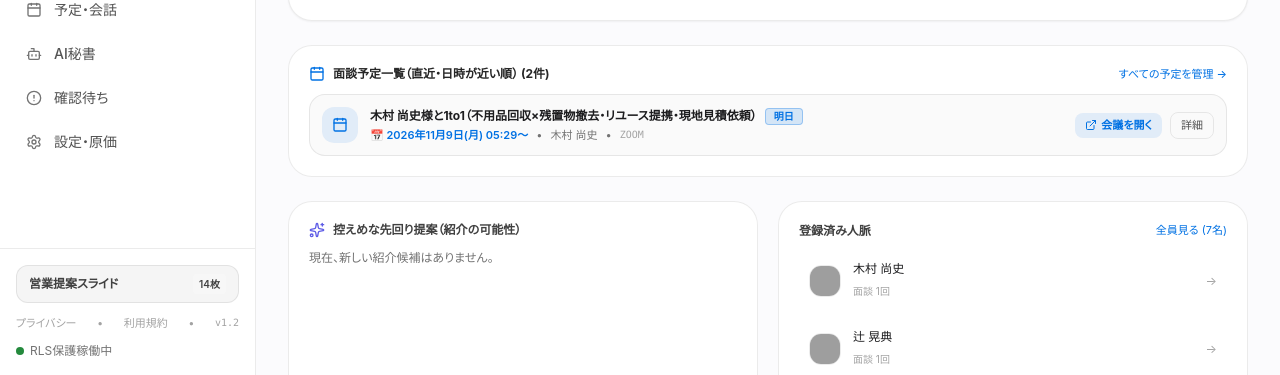
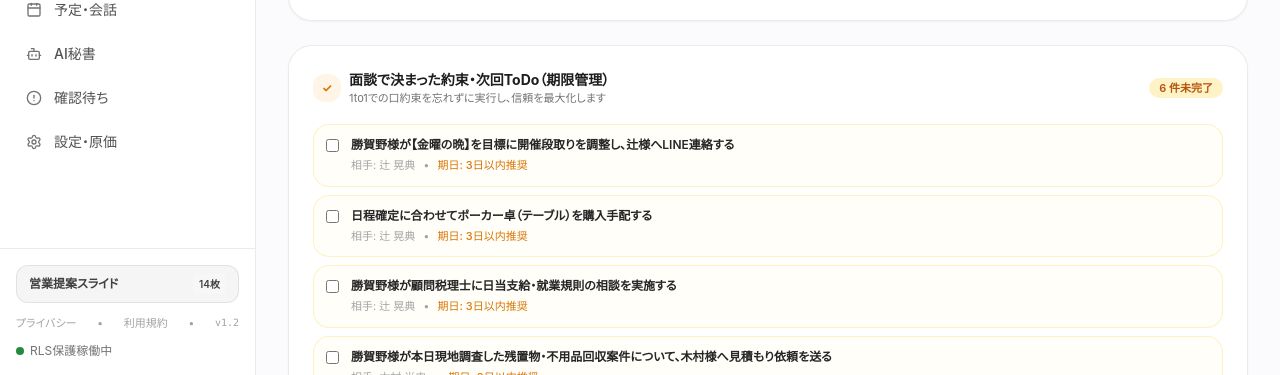
Before and after one commit to spitarmy/ai-network-concierge, a React (Vite) app: page / in a window 1280 px wide. Shown: the part 425-800 px from the top of the page. Built offline with nearby package versions, Linux system fonts and the light colour scheme; no server answers; grey boxes are pictures that could not be loaded.

Commit message:
feat: add company inquiry toggle, interactive promise ToDo manager, and referral recommendations

```diff
--- a/src/components/ThankYouFollowUpModal.tsx
+++ b/src/components/ThankYouFollowUpModal.tsx
@@ -19,6 +19,7 @@ export const ThankYouFollowUpModal: React.FC<ThankYouFollowUpModalProps> = ({
   const [recipientName, setRecipientName] = useState('');
   const [selectedPersonId, setSelectedPersonId] = useState<string | null>(null);
   const [participants, setParticipants] = useState<{ id: string; name: string }[]>([]);
+  const [askCompany, setAskCompany] = useState(false);
 
   useEffect(() => {
     if (isOpen && meetingId) {
@@ -114,7 +115,42 @@ export const ThankYouFollowUpModal: React.FC<ThankYouFollowUpModalProps> = ({
             <span>同一のZoom URLであっても、各参加者・面談ごとに完全に分離してカルテ記録とお礼文の作成が行われます。</span>
           </div>
 
-          {/* 文体セレクター */}
+          {/* 会社名聞き落とし防止: 正式社名の確認トグル */}
+          <div className="p-3 bg-neutral-100 dark:bg-neutral-800/80 rounded-2xl border border-apple-border dark:border-apple-darkBorder flex items-center justify-between">
+            <div className="flex items-center space-x-2">
+              <span className="text-base">🏢</span>
+              <div>
+                <div className="font-semibold text-neutral-800 dark:text-neutral-200 text-xs">
+                  正式な会社名の確認を一言添える
+                </div>
+                <div className="text-[10px] text-neutral-500">
+                  面談中に社名を聞き落とした場合でも、失礼なく自然にお伺いできます
+                </div>
+              </div>
+            </div>
+            <label className="relative inline-flex items-center cursor-pointer shrink-0 ml-3">
+              <input
+                type="checkbox"
+                checked={askCompany}
+                onChange={e => {
+                  const checked = e.target.checked;
+                  setAskCompany(checked);
+                  const postscript = '\n\n追伸: 大変恐縮ながら、御社の正式な社名表記をお伺いそびれてしまい失礼いたしました。ぜひカルテに大切に記録しておきたく、よろしければ正式な社名を教えていただけますと幸いです！';
+                  if (checked) {
+                    if (!messageText.includes('正式な社名表記')) {
+                      setMessageText(prev => prev + postscript);
+                    }
+                  } else {
+                    setMessageText(prev => prev.replace(postscript, ''));
+                  }
+                }}
+                className="sr-only peer"
+              />
+              <div className="w-9 h-5 bg-neutral-300 peer-focus:outline-none rounded-full peer dark:bg-neutral-700 peer-checked:after:translate-x-full peer-checked:after:border-white after:content-[''] after:absolute after:top-[2px] after:left-[2px] after:bg-white after:border-neutral-300 after:border after:rounded-full after:h-4 after:w-4 after:transition-all dark:border-neutral-600 peer-checked:bg-apple-blue"></div>
+            </label>
+          </div>
+
+                    {/* 文体セレクター */}
           <div>
             <label className="block text-neutral-500 mb-1.5 font-medium">送信先・文体を選択:</label>
             <div className="flex p-1 rounded-2xl bg-neutral-100 dark:bg-neutral-800 border border-apple-border dark:border-apple-darkBorder">
--- a/src/services/store.ts
+++ b/src/services/store.ts
@@ -1280,6 +1280,15 @@ class DataStore {
     this.persist();
   }
 
+
+  public togglePromiseCompleted(factId: string): boolean {
+    const fact = this.state.facts.find(f => f.id === factId);
+    if (!fact) return false;
+    fact.verification_status = fact.verification_status === 'verified' ? 'reported' : 'verified';
+    this.persist();
+    return true;
+  }
+
   public syncZoomInbox(inbox: any[]): boolean {
     if (!Array.isArray(inbox) || inbox.length === 0) return false;
     let added = false;
@@ -1632,6 +1641,11 @@ class DataStore {
   }
 
   // --- 事実 (Facts) ---
+  public getAllFacts(): Fact[] {
+    const tid = this.state.currentTenantId;
+    return this.state.facts.filter(f => f.tenant_id === tid);
+  }
+
   public getFactsForPerson(personId: string): Fact[] {
     const tid = this.state.currentTenantId;
     return this.state.facts.filter(f => f.tenant_id === tid && f.person_id === personId);
--- a/src/views/HomeView.tsx
+++ b/src/views/HomeView.tsx
@@ -1,7 +1,7 @@
 import React, { useState } from 'react';
 import { Calendar, Clock, ArrowRight, Sparkles, AlertCircle, Share2, CheckCircle2, Mic, MessageSquare, ExternalLink, Check, RotateCw } from 'lucide-react';
 import { store } from '../services/store';
-import { Person } from '../types';
+import { Person, Fact } from '../types';
 import { formatMeetingSchedule } from '../utils/date';
 import { UserAvatar } from '../components/UserAvatar';
 import { MeetingRecordingModal } from '../components/MeetingRecordingModal';
@@ -30,6 +30,14 @@ export const HomeView: React.FC<HomeViewProps> = ({
   const meetings = store.getMeetings();
   const reviewQueue = store.getReviewQueue();
   const referrals = store.getReferrals();
+  const allFacts = store.getAllFacts();
+  const promiseFacts = allFacts.filter((f: Fact) => f.fact_category === 'promise');
+  const [completedPromises, setCompletedPromises] = useState<Record<string, boolean>>({});
+
+  const handleTogglePromise = (factId: string) => {
+    setCompletedPromises(prev => ({ ...prev, [factId]: !prev[factId] }));
+    store.togglePromiseCompleted(factId);
+  };
 
   const handleCompleteMeeting = (meetingId: string) => {
     store.completeMeeting(meetingId);
@@ -308,6 +316,66 @@ export const HomeView: React.FC<HomeViewProps> = ({
         </section>
       )}
 
+      {/* 保留中の約束・ToDo リマインダー (期限管理) */}
+      <section className="p-5 sm:p-6 rounded-3xl bg-white dark:bg-[#1C1C1E] border border-apple-border dark:border-apple-darkBorder space-y-3.5 shadow-sm">
+        <div className="flex items-center justify-between">
+          <div className="flex items-center space-x-2">
+            <div className="w-7 h-7 rounded-xl bg-amber-500/10 text-amber-600 dark:text-amber-400 flex items-center justify-center font-bold text-xs">
+              ✓
+            </div>
+            <div>
+              <h3 className="text-sm font-bold text-[#1D1D1F] dark:text-[#F5F5F7]">
+                面談で決まった約束・次回ToDo（期限管理）
+              </h3>
+              <p className="text-[11px] text-neutral-500">
+                1to1での口約束を忘れずに実行し、信頼を最大化します
+              </p>
+            </div>
+          </div>
+          <span className="text-[11px] px-2.5 py-0.5 rounded-full bg-amber-100 dark:bg-amber-900/40 text-amber-700 dark:text-amber-300 font-semibold">
+            {promiseFacts.filter((p: Fact) => !completedPromises[p.id]).length} 件未完了
+          </span>
+        </div>
+
+        <div className="space-y-2 pt-1">
+          {promiseFacts.slice(0, 6).map((f: Fact) => {
+            const p = store.getPersonById(f.person_id);
+            const isDone = completedPromises[f.id] || f.verification_status === 'reported';
+
+            return (
+              <div
+                key={f.id}
+                onClick={() => handleTogglePromise(f.id)}
+                className={`p-3 rounded-2xl border transition-all flex items-start space-x-3 cursor-pointer select-none ${
+                  isDone
+                    ? 'bg-neutral-50/50 dark:bg-neutral-900/30 border-neutral-200/50 dark:border-neutral-800 opacity-60'
+                    : 'bg-amber-50/30 dark:bg-amber-950/10 border-amber-200/50 dark:border-amber-900/30 hover:bg-amber-50/60'
+                }`}
+              >
+                <input
+                  type="checkbox"
+                  checked={isDone}
+                  onChange={() => {}}
+                  className="mt-0.5 rounded text-amber-500 focus:ring-amber-400"
+                />
+                <div className="flex-1 min-w-0">
+                  <div className="flex items-center space-x-2">
+                    <span className={`text-xs font-semibold ${isDone ? 'line-through text-neutral-400' : 'text-neutral-800 dark:text-neutral-100'}`}>
+                      {f.fact_value}
+                    </span>
+                  </div>
+                  <div className="flex items-center space-x-2 mt-1 text-[11px] text-neutral-400">
+                    <span>相手: {p ? p.display_name : '面談相手'}</span>
+                    <span>•</span>
+                    <span className="text-amber-600 dark:text-amber-400 font-medium">期日: 3日以内推奨</span>
+                  </div>
+                </div>
+              </div>
+            );
+          })}
+        </div>
+      </section>
+
       {/* 登録済み予定一覧カード (直近以外にも予定がある場合) */}
       {meetings.length > 1 && (
         <div className="p-5 rounded-3xl bg-white dark:bg-[#1C1C1E] border border-apple-border dark:border-apple-darkBorder space-y-3">
@@ -417,14 +485,14 @@ export const HomeView: React.FC<HomeViewProps> = ({
               <div className="p-3.5 rounded-2xl bg-neutral-50 dark:bg-neutral-800/50 border border-apple-border dark:border-apple-darkBorder space-y-2 text-xs">
                 <div className="flex items-center justify-between font-medium">
                   <span className="text-neutral-700 dark:text-neutral-300">
-                    山田 太郎様 ⇄ 佐藤 由香様
+                    木村 尚史 様 ⇄ ZENNOBATE（勝賀野様）
                   </span>
                   <span className="text-[10px] px-2 py-0.5 rounded-full bg-apple-indigo/10 text-apple-indigo font-semibold">
                     合致度高
                   </span>
                 </div>
                 <p className="text-neutral-600 dark:text-neutral-400 leading-relaxed">
-                  山田さんが求めている「町家カフェの店舗看板・ロゴデザイン」に、佐藤さんの実績が完全に合致しています。
+                  木村様の「不用品回収」と、勝賀野様の「残置物撤去・リサイクルショップ」で、現場から出る回収品のリユース循環・相互送客の親和性が極めて高いです。
                 </p>
                 <button
                   onClick={() => onNavigate('referrals')}
```
